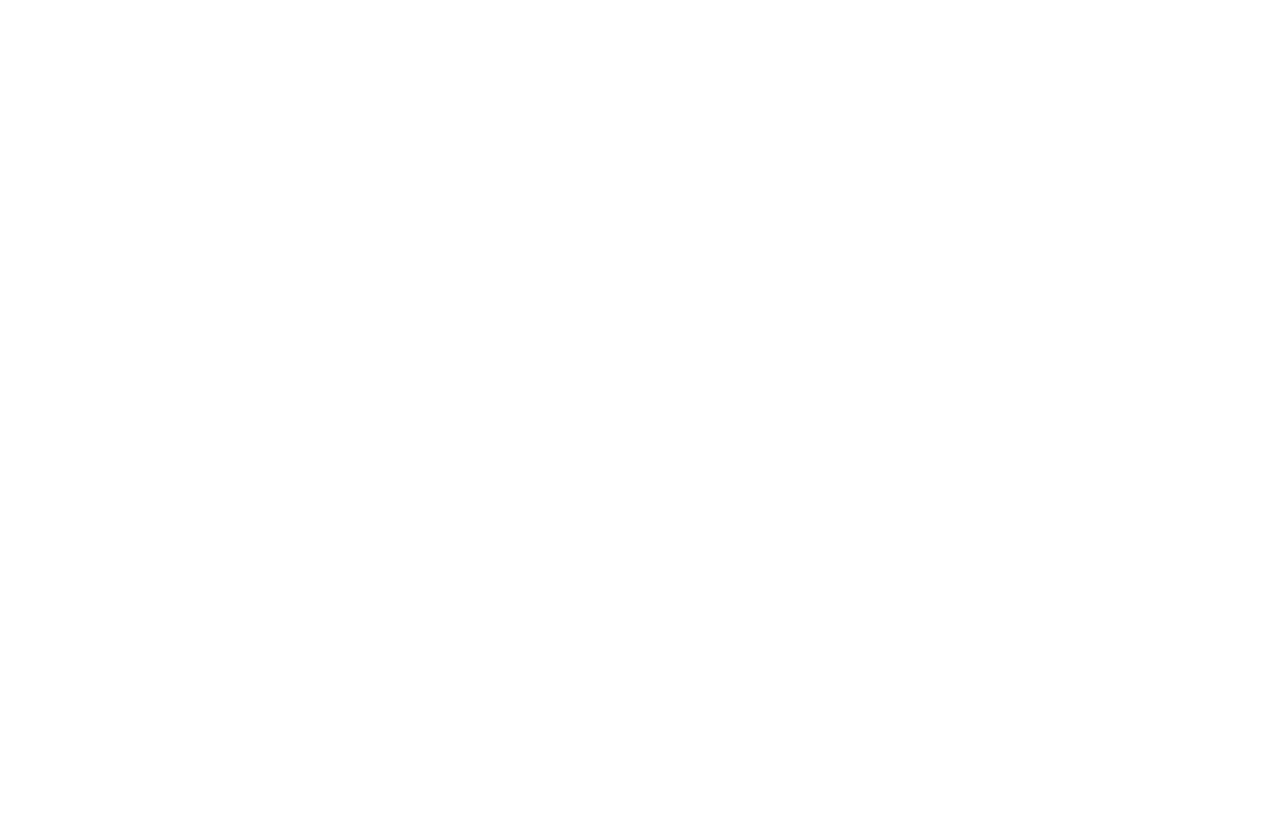
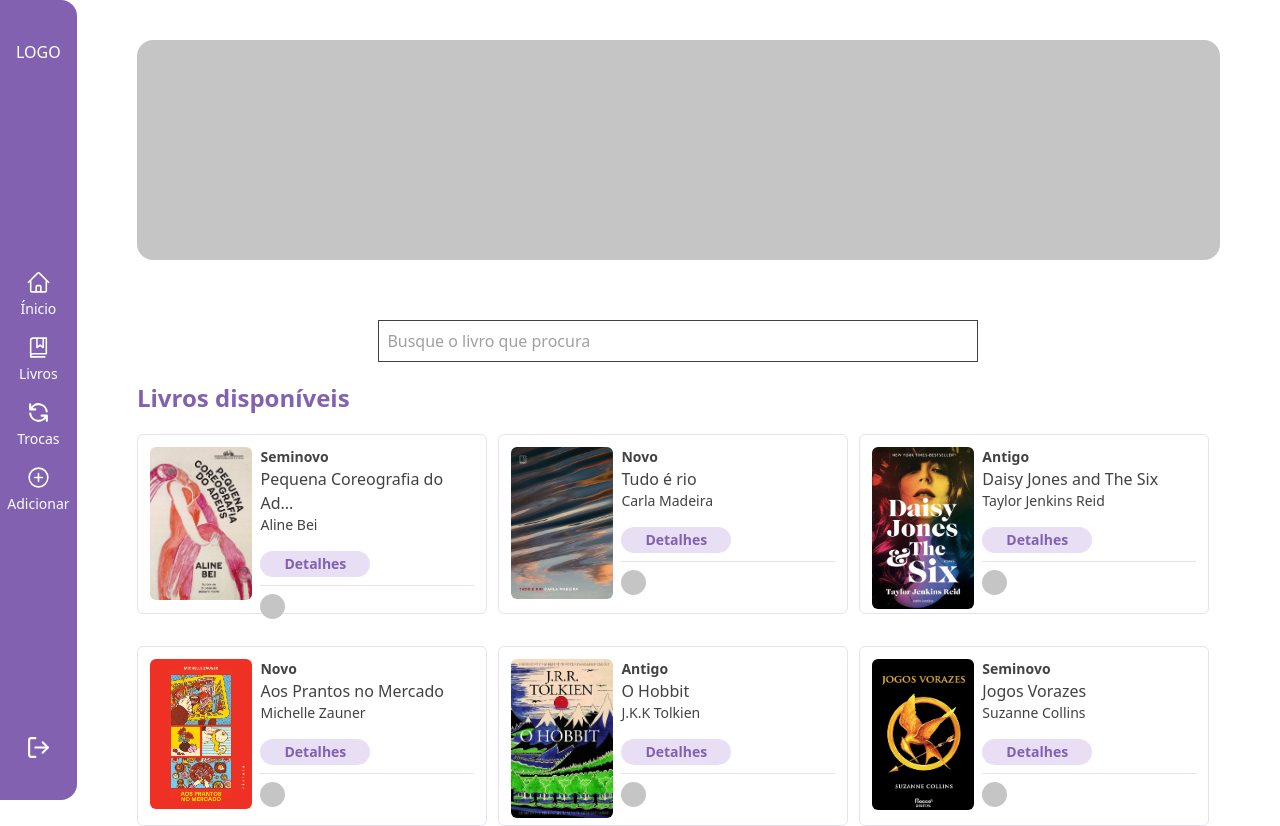
Before and after one commit to imarialu/bibliotroca, a React (Vite) app: page /home in a window 1280 px wide. Before the commit the page ends 800 px from the top, so only its background shows below. Built offline with nearby package versions, Linux system fonts and the light colour scheme.

Commit message:
feat: adiciona esqueleto da página principal

```diff
--- a/src/components/Sidebar.jsx
+++ b/src/components/Sidebar.jsx
@@ -7,7 +7,7 @@
 import { LuLogOut } from 'react-icons/lu';
 
 
-export function Sidebar(){
+export default function Sidebar(){
     return(
         <article className="flex flex-col justify-center h-[100vh] w-[6%] fixed rounded-r-2xl bg-[var(--color-purple)]">
             <nav className="flex flex-col justify-between h-[90%] items-center text-white">
--- a/src/pages/Home/Home.jsx
+++ b/src/pages/Home/Home.jsx
@@ -1,7 +1,42 @@
+import { useState } from 'react'
+import books from '../../data/books'
+import Sidebar from '../../components/Sidebar'
+import { BookCard } from '../../components/BookCard'
+
 export default function Home(){
     return(
-        <main>
+        <>
+            <Sidebar/>
+            <main className="flex justify-end">
+                <section className="w-[94%]">
+                    <section className="flex justify-center">
+                        <div className="w-[90%] h-[220px] m-10 rounded-2xl bg-[var(--color-gray)]"></div>
+                    </section>
 
-        </main>
+                    <section className="flex justify-center m-5">
+                        <input type="text" placeholder="Busque o livro que procura" className="w-[600px] pl-2 py-2 border-1 focus:outline-none"/>
+                        <button></button>
+                    </section>
+
+                    <section className="flex flex-col gap-5 items-center">
+                        <div className="justify-start w-[90%]">
+                            <h1 className="text-2xl text-[var(--color-purple)] font-semibold">Livros disponíveis</h1>
+                        </div>
+
+                        <div className="w-[90%] grid grid-cols-3 gap-y-8 justify-center">
+                            {books.map((book) => {
+                                return <BookCard
+                                    key={book.id}
+                                    image={book.image}
+                                    status={book.status}
+                                    title={book.title}
+                                    author={book.author}
+                                />
+                            })}
+                        </div>
+                    </section>
+                </section>
+            </main>
+        </>
     )
 }
```
